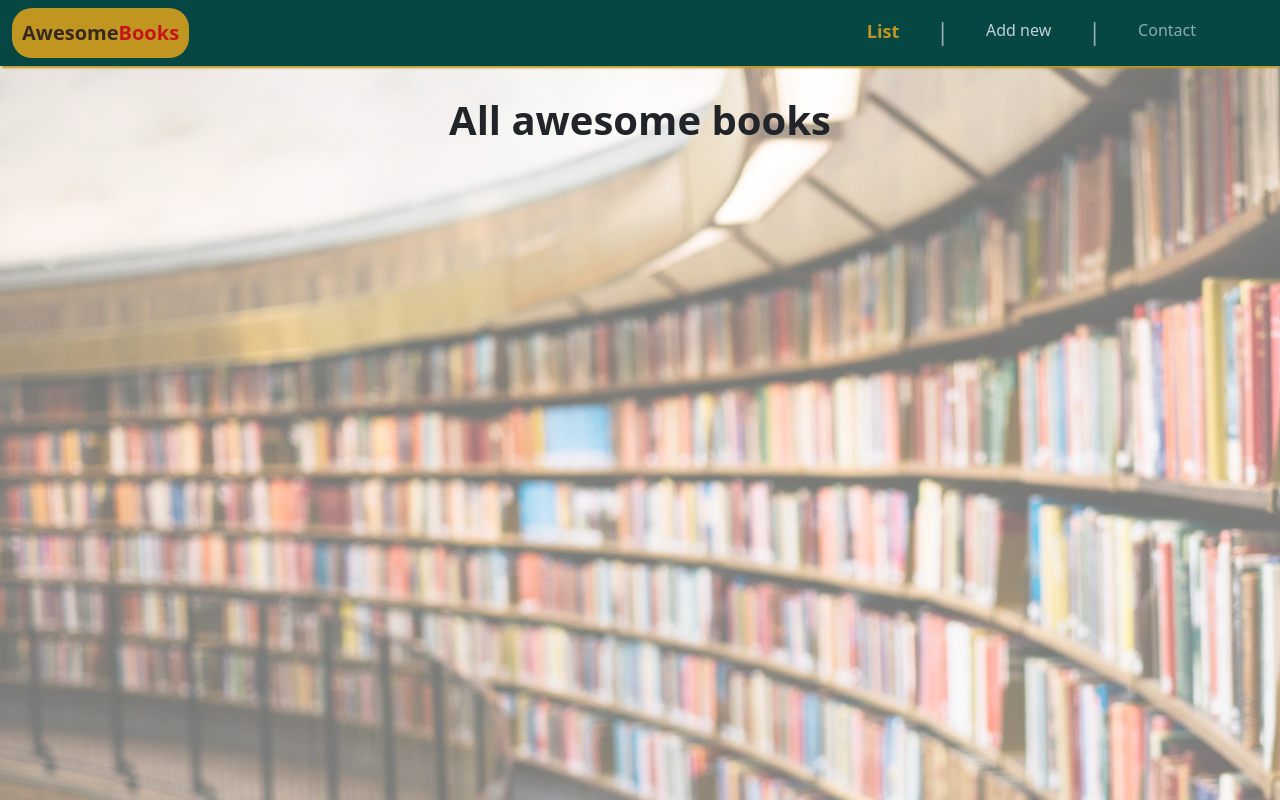
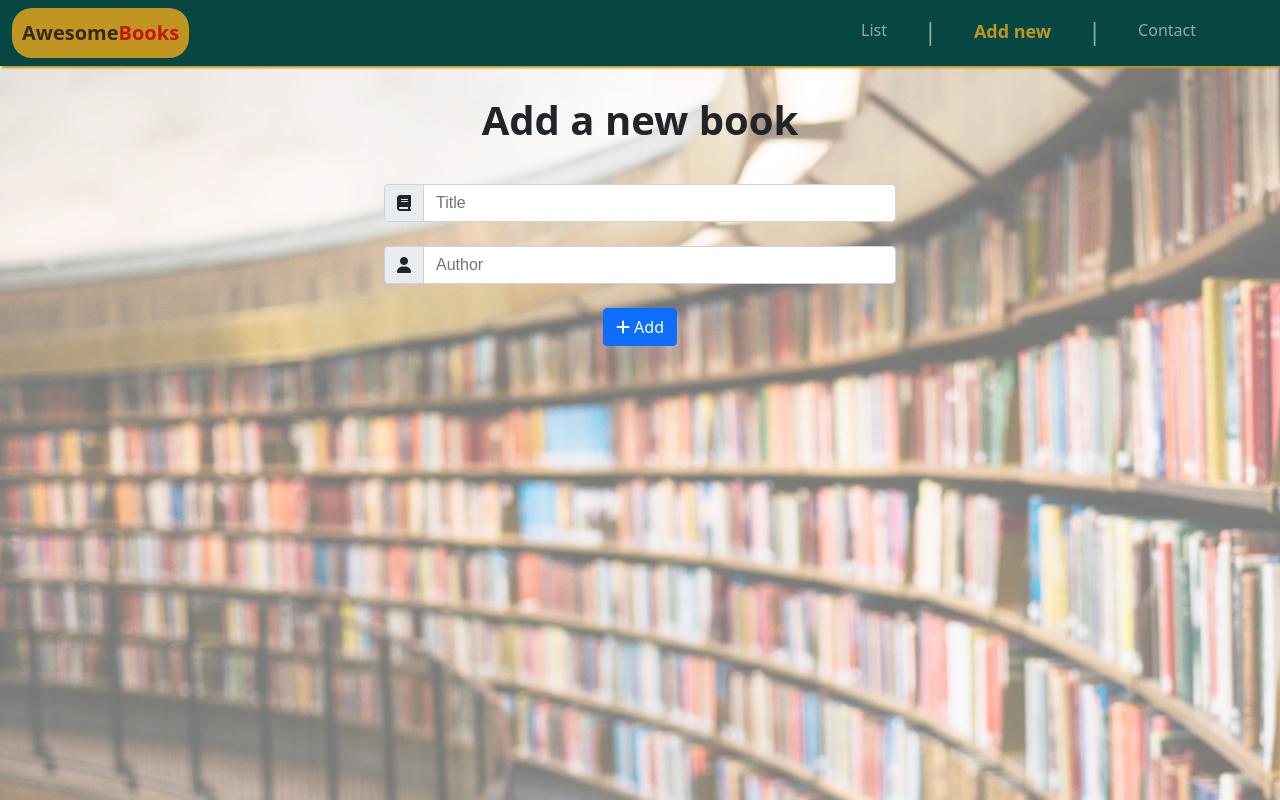
Before and after one commit to Kingjosh007/awesome-books, a website with bundled scripts: page index.html in a window 1280 px wide. Both pictures are taken after a click on the link "Add new". Built offline with nearby package versions, Linux system fonts and the light colour scheme; a web font is replaced by a local one.

Commit message:
Make links and sections navigable

```diff
--- a/js/app.js
+++ b/js/app.js
@@ -1,4 +1,25 @@
 import Book from './Book.js';
+
+const linkSectionMatch = {
+  listLink: 'booksList',
+  addLink: 'addBook',
+  contactLink: 'contact',
+};
+
+const allLinks = Object.keys(linkSectionMatch);
+const allSections = Object.values(linkSectionMatch);
+
+allLinks.forEach((l) => {
+  document.querySelector(`#${l}`).addEventListener('click', () => {
+    allLinks.forEach((ll) => document.querySelector(`#${ll}`).classList.remove('onit'));
+    allSections.forEach((s) => {
+      document.querySelector(`#${s}`).classList.remove('show');
+      document.querySelector(`#${s}`).classList.add('hide');
+    });
+    document.querySelector(`#${linkSectionMatch[l]}`).classList.replace('hide', 'show');
+    document.querySelector(`#${l}`).classList.add('onit');
+  });
+});
 
 const formEl = document.forms['add-book'];
 const titleInput = formEl.title;
```
Also changed, not shown: css/style.css (+5 -4 lines).
